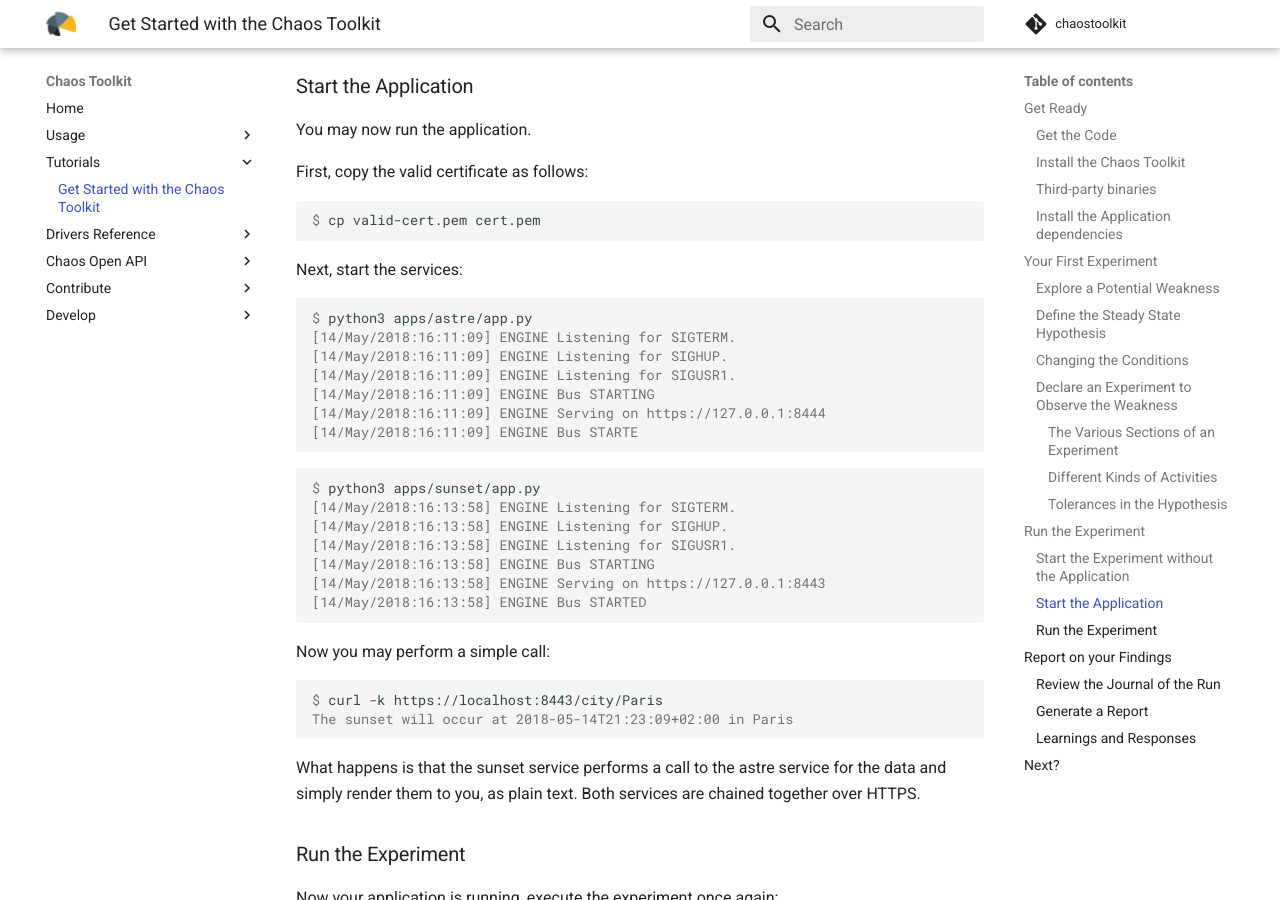
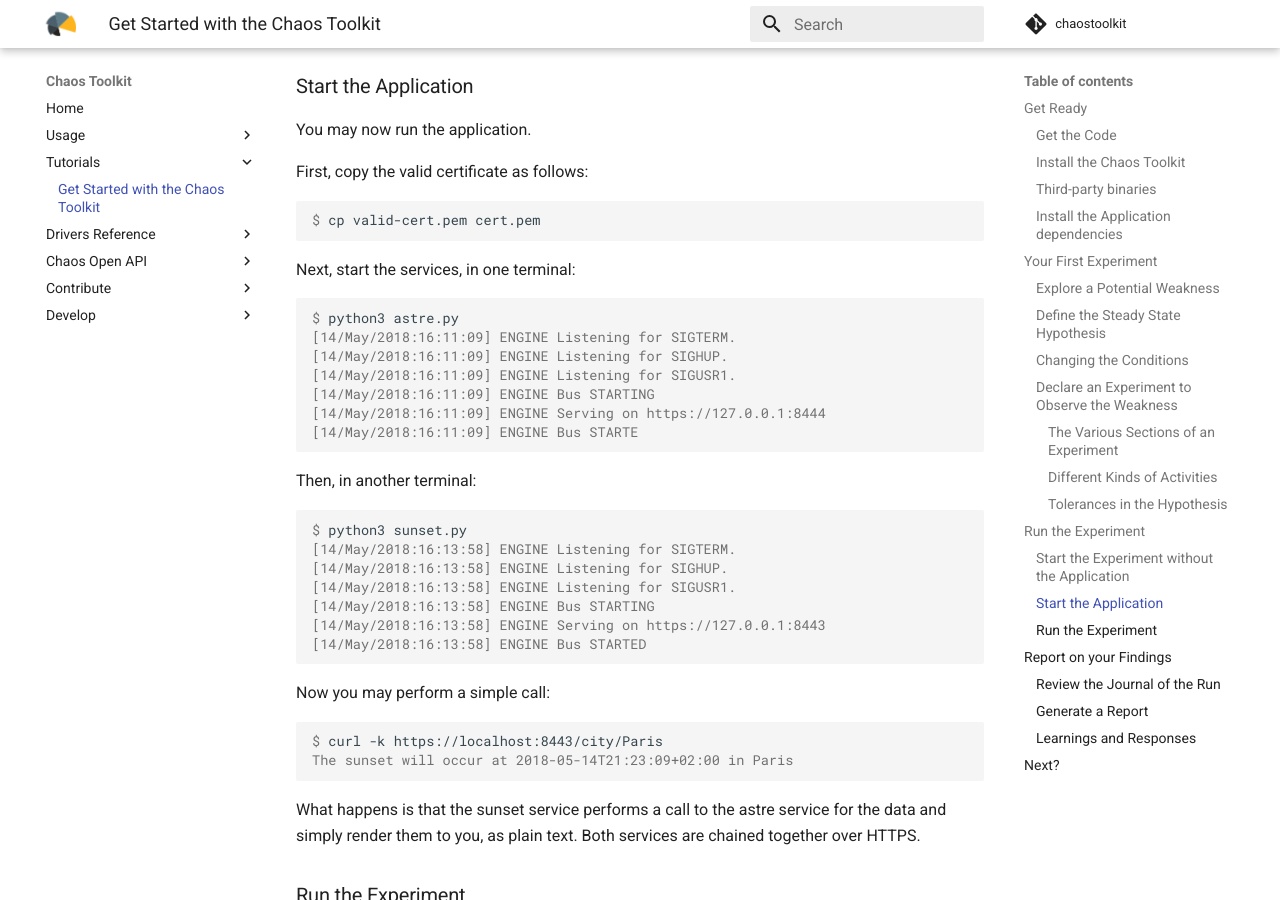
Before and after one commit to chaostoolkit/chaostoolkit-documentation, an MkDocs documentation site: the page built from sources/reference/tutorial.md, in a window 1280 px wide and 900 px high, scrolled down 3952 px. Built offline with MkDocs 1.6.1 and Material for MkDocs 9.7.7, drawn with Linux system fonts in a browser that asks for light colours; comment, search, counter and statistics services are not loaded; old or Windows-style settings are respelled for this version of MkDocs.

Commit message:
Fix paths
Signed-off-by: Sylvain Hellegouarch <sh@defuze.org>

````diff
--- a/sources/reference/tutorial.md
+++ b/sources/reference/tutorial.md
@@ -192,10 +192,10 @@ First, copy the valid certificate as follows:
 $ cp valid-cert.pem cert.pem
 ```
 
-Next, start the services:
+Next, start the services, in one terminal:
 
 ```console
-$ python3 apps/astre/app.py
+$ python3 astre.py
 [14/May/2018:16:11:09] ENGINE Listening for SIGTERM.
 [14/May/2018:16:11:09] ENGINE Listening for SIGHUP.
 [14/May/2018:16:11:09] ENGINE Listening for SIGUSR1.
@@ -203,9 +203,10 @@ $ python3 apps/astre/app.py
 [14/May/2018:16:11:09] ENGINE Serving on https://127.0.0.1:8444
 [14/May/2018:16:11:09] ENGINE Bus STARTE
 ```
+Then, in another terminal:
 
 ```console
-$ python3 apps/sunset/app.py
+$ python3 sunset.py
 [14/May/2018:16:13:58] ENGINE Listening for SIGTERM.
 [14/May/2018:16:13:58] ENGINE Listening for SIGHUP.
 [14/May/2018:16:13:58] ENGINE Listening for SIGUSR1.
````
